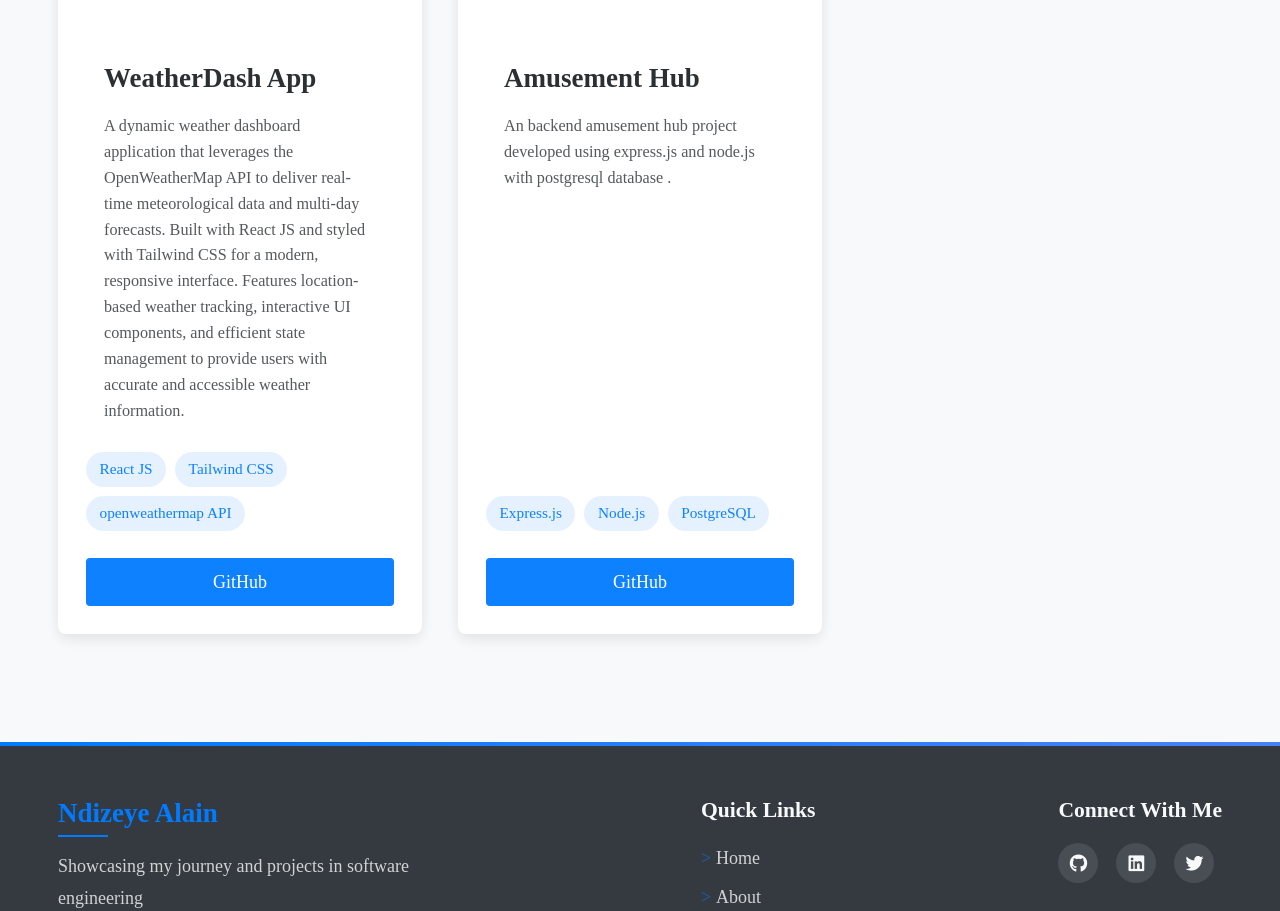
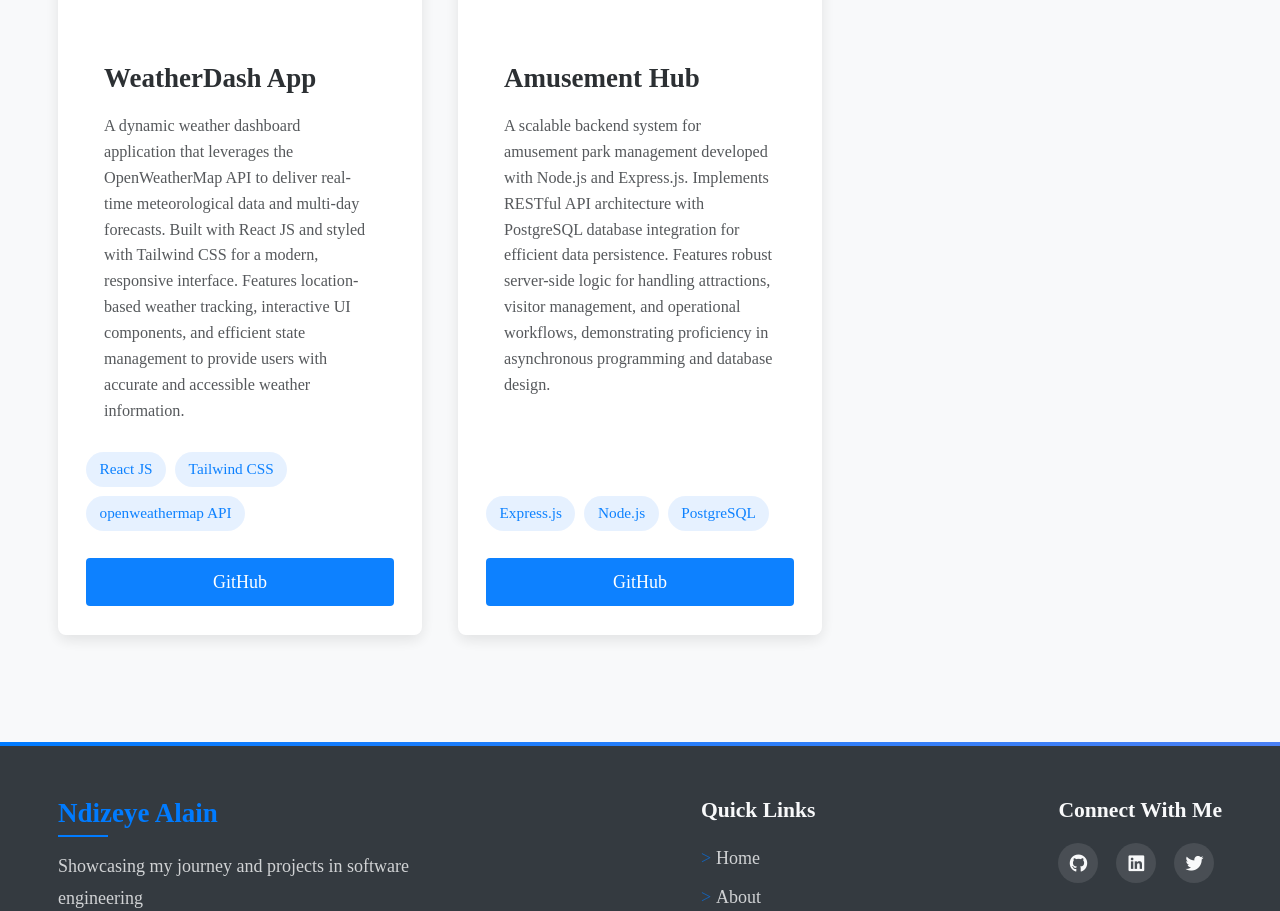
Before and after one commit to Alaindeve1/portfolio-website, a React (Create React App) app: page /projects in a window 1280 px wide. Shown: the part 1391-2302 px from the top of the page. Built offline with nearby package versions, Linux system fonts and the light colour scheme.

Commit message:
updated the description of the Amusement hub project on the project data

```diff
--- a/src/data/projectsData.js
+++ b/src/data/projectsData.js
@@ -54,7 +54,7 @@ const projectsData = [
     id: 6,
     title: "Amusement Hub",
     description:
-      "An backend amusement hub project developed using express.js and node.js with postgresql database .",
+      "A scalable backend system for amusement park management developed with Node.js and Express.js. Implements RESTful API architecture with PostgreSQL database integration for efficient data persistence. Features robust server-side logic for handling attractions, visitor management, and operational workflows, demonstrating proficiency in asynchronous programming and database design.",
     technologies: ["Express.js", "Node.js", "PostgreSQL"],
     image: "/assets/images/amusement-hub2.webp",
     fallbackImage: "/assets/images/amusement-hub2.png",
```
